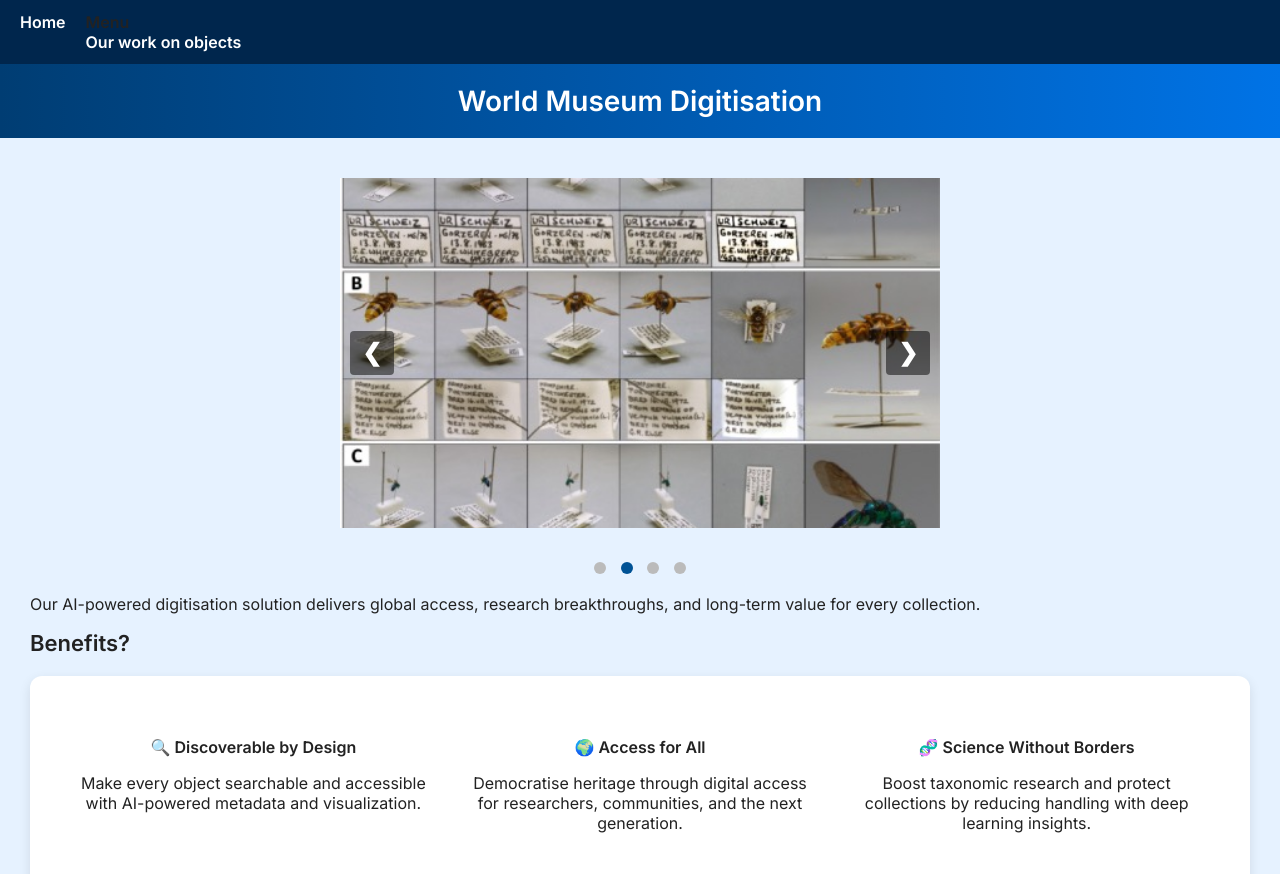
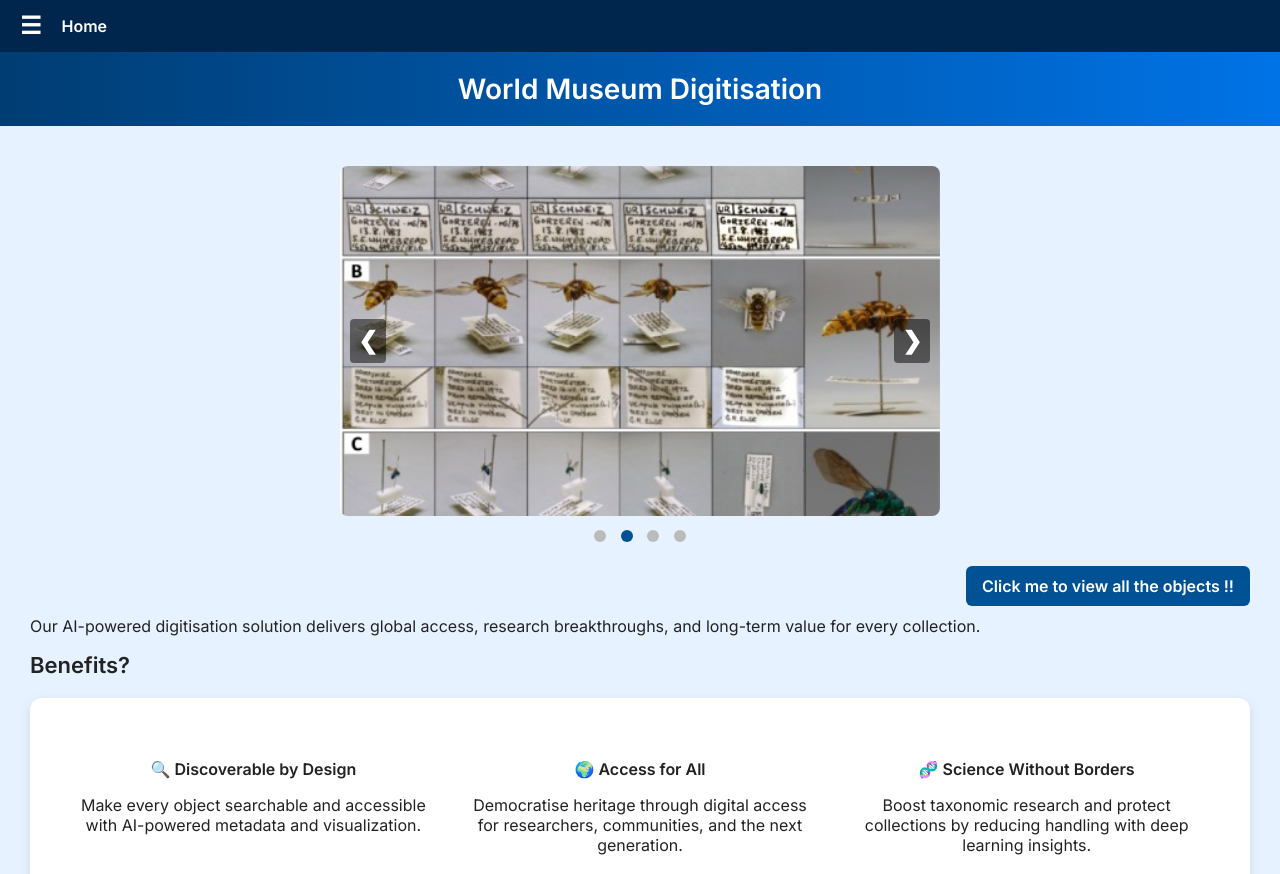
Before and after one commit to clr2172/pw.github.io, a plain HTML site: page index.html in a window 1280 px wide. Shown: the top 874 px of the page. Drawn offline with Linux system fonts and the light colour scheme.

Commit message:
Update index.html

```diff
--- a/index.html
+++ b/index.html
@@ -6,12 +6,58 @@
   <title>World Museum Digitisation</title>
   <link rel="stylesheet" href="css/style.css" />
   <style>
+    nav {
+      position: relative;
+      background-color: #00264d;
+      padding: 12px 20px;
+      display: flex;
+      align-items: center;
+      gap: 20px;
+      font-weight: 600;
+    }
+    .menu-icon {
+      font-size: 24px;
+      background: none;
+      border: none;
+      color: white;
+      cursor: pointer;
+      padding: 0;
+    }
+    .menu-icon:focus { outline: none; }
+    .side-menu {
+      display: none;
+      position: absolute;
+      top: 50px;
+      left: 20px;
+      background-color: #003d73;
+      list-style: none;
+      padding: 10px;
+      border-radius: 6px;
+      box-shadow: 0 4px 12px rgba(0,0,0,0.2);
+      z-index: 100;
+    }
+    .side-menu.active { display: block; }
+    .side-menu li { margin: 8px 0; }
+    .side-menu li a {
+      color: white;
+      text-decoration: none;
+      font-weight: 600;
+    }
+    .side-menu li a:hover { text-decoration: underline; }
+    nav a {
+      color: white;
+      text-decoration: none;
+    }
+    nav a:hover { text-decoration: underline; }
+
+    /* 轮播样式 */
     .carousel-container {
       position: relative;
-      max-width: 600px;
+      width: 600px;
       height: 350px;
-      margin: 0 auto 30px;
       overflow: hidden;
+      border-radius: 8px;
+      margin: 0 auto 10px;
     }
     .carousel-slide {
       position: absolute;
@@ -21,23 +67,23 @@
       opacity: 0;
       transition: opacity 0.5s ease-in-out;
     }
-    .carousel-slide.active {
-      opacity: 1;
-      z-index: 1;
-    }
+    .carousel-slide.active { opacity: 1; }
     .carousel-arrow {
       position: absolute;
       top: 50%; transform: translateY(-50%);
       background: rgba(0,0,0,0.5);
       color: white; border: none;
-      font-size: 24px; padding: 8px 12px;
+      font-size: 24px; padding: 8px;
       cursor: pointer; border-radius: 4px;
       z-index: 2;
     }
     .carousel-arrow:hover { background: rgba(0,0,0,0.7); }
     .prev { left: 10px; }
     .next { right: 10px; }
-    .carousel-dots { text-align: center; margin-top: 10px; }
+    .carousel-dots {
+      text-align: center;
+      margin: 10px 0 30px;
+    }
     .carousel-dot {
       display: inline-block;
       width: 12px; height: 12px;
@@ -47,18 +93,34 @@
       cursor: pointer;
     }
     .carousel-dot.active { background: #005295; }
+
+    /* “查看所有对象” 链接样式 */
+    .view-all {
+      text-align: right;
+      margin-bottom: 20px;
+    }
+    .view-all a {
+      background-color: #005295;
+      color: white;
+      padding: 10px 16px;
+      border-radius: 6px;
+      text-decoration: none;
+      font-weight: bold;
+      transition: background 0.3s;
+    }
+    .view-all a:hover {
+      background-color: #003d73;
+    }
   </style>
 </head>
 <body>
   <nav>
-    <a href="index.html" style="color: white; text-decoration: none;">Home</a>
-    <div class="dropdown">
-      <span style="cursor: pointer;">Menu</span>
-      <div class="dropdown-content">
-        <a href="html/objects.html">Our work on objects</a>
-      </div>
-    </div>
+    <button class="menu-icon" aria-label="Open menu">☰</button>
+    <a href="index.html">Home</a>
   </nav>
+  <ul class="side-menu" id="sideMenu">
+    <li><a href="html/objects.html">View all objects</a></li>
+  </ul>
 
   <header>World Museum Digitisation</header>
 
@@ -76,6 +138,10 @@
       <span class="carousel-dot" data-index="1"></span>
       <span class="carousel-dot" data-index="2"></span>
       <span class="carousel-dot" data-index="3"></span>
+    </div>
+
+    <div class="view-all">
+      <a href="html/objects.html">Click me to view all the objects !!</a>
     </div>
 
     <p>Our AI-powered digitisation solution delivers global access, research breakthroughs, and long-term value for every collection.</p>
@@ -158,24 +224,32 @@
           dots[i].classList.toggle('active', i === n);
         });
       }
-
       function nextSlide() { current = (current + 1) % slides.length; show(current); }
       function prevSlide() { current = (current - 1 + slides.length) % slides.length; show(current); }
 
       next.addEventListener('click', () => { nextSlide(); resetTimer(); });
       prev.addEventListener('click', () => { prevSlide(); resetTimer(); });
       dots.forEach(dot => dot.addEventListener('click', e => {
-        current = parseInt(e.target.dataset.index, 10);
-        show(current);
-        resetTimer();
+        current = +e.target.dataset.index;
+        show(current); resetTimer();
       }));
 
       function resetTimer() {
         clearInterval(timer);
         timer = setInterval(nextSlide, 3000);
       }
+      timer = setInterval(nextSlide, 3000);
+    });
 
-      timer = setInterval(nextSlide, 3000);
+    document.querySelector('.menu-icon').addEventListener('click', () => {
+      document.getElementById('sideMenu').classList.toggle('active');
+    });
+    document.addEventListener('click', e => {
+      const menu = document.getElementById('sideMenu');
+      const icon = document.querySelector('.menu-icon');
+      if (!icon.contains(e.target) && !menu.contains(e.target)) {
+        menu.classList.remove('active');
+      }
     });
   </script>
 </body>
```
